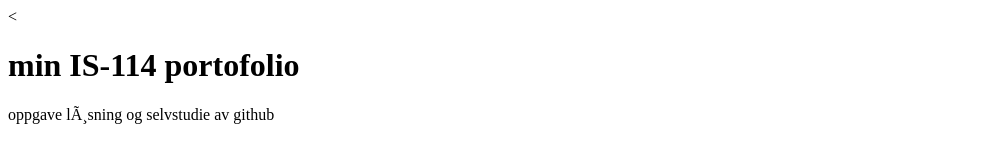
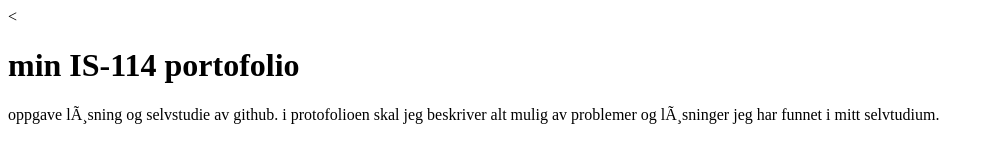
Before and after one commit to AlexandrosDimopoulos/AlexandrosDimopoulos.github.io, a plain HTML site: page docks/hotfix.html in a window 1280 px wide. Shown: the whole page, without its empty margins (0-990 px from the left). Drawn offline with Linux system fonts and the light colour scheme.

Commit message:
ny hotfix html fil

```diff
--- a/docks/index.html
+++ b/docks/hotfix.html
@@ -7,6 +7,6 @@
 <</head>
 <body>
 <h1>min IS-114 portofolio</h1>
-<p>oppgave løsning og selvstudie av github</
+<p>oppgave løsning og selvstudie av github. i protofolioen skal jeg beskriver alt mulig av problemer og løsninger jeg har funnet i mitt selvtudium.</
 </body>
 </html>
```
